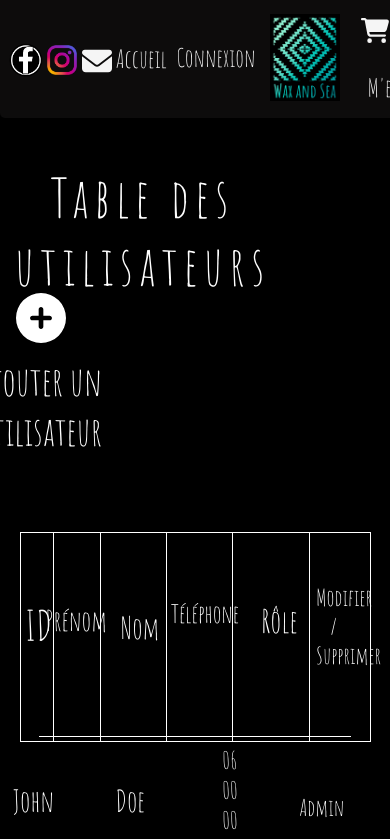
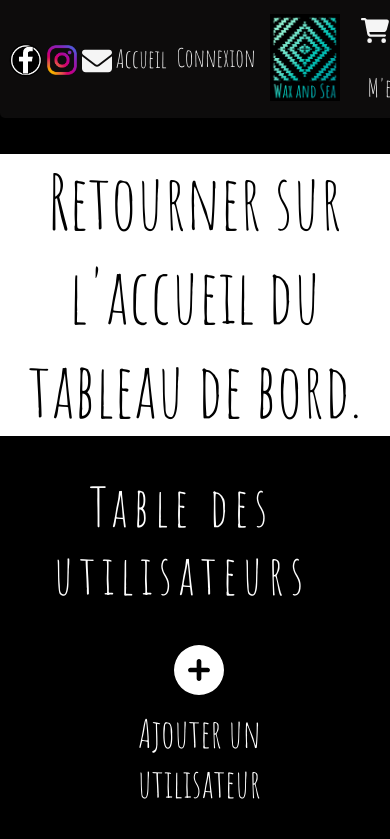
Before and after one commit to tristanlaulanie/waxandsea-front-dashboard, a React (Create React App) app: page /dashboard/users in a window 390 px wide. Shown: the top 839 px of the page. Built offline with nearby package versions, Linux system fonts and the light colour scheme.

Commit message:
dashboard-users_table:responsive:done

```diff
--- a/src/components/Dashboard/UsersTable/UsersTable.css
+++ b/src/components/Dashboard/UsersTable/UsersTable.css
@@ -344,7 +344,6 @@
     color: black;
     background-color: black;
     border-top: 2em solid black;
-
 }
 
 .home_dash_footer_h1:hover {
--- a/src/components/Dashboard/UsersTable/UsersTableResponsive.css
+++ b/src/components/Dashboard/UsersTable/UsersTableResponsive.css
@@ -653,11 +653,13 @@
 
 @media screen and (width <= 845px) {
     .home_header {
-        display: none;
+        position: relative;
+        z-index: 0;
     }
 
-    .home_header_h1 {
-        display: none;
+    .users_table_title {
+        position: relative;
+        left: 20vw;
     }
 
     .link-style-add {
@@ -723,6 +725,11 @@
 }
 
 @media screen and (width <= 770px) {
+    .add-user_div {
+        position: relative;
+        top: 20vh;
+        left: -35%;
+    }
     #firstname_box {
         width: 21vw;
     }
@@ -928,6 +935,12 @@
 }
 
 @media screen and (width <= 500px) {
+    .home_header {
+        position: relative;
+        z-index: 0;
+        margin-top: 40vh;
+    }
+
     #firstname_box {
         width: 27vw;
     }
```
Also changed, not shown: src/components/Dashboard/UsersTable/index.js (+11 -5 lines).
